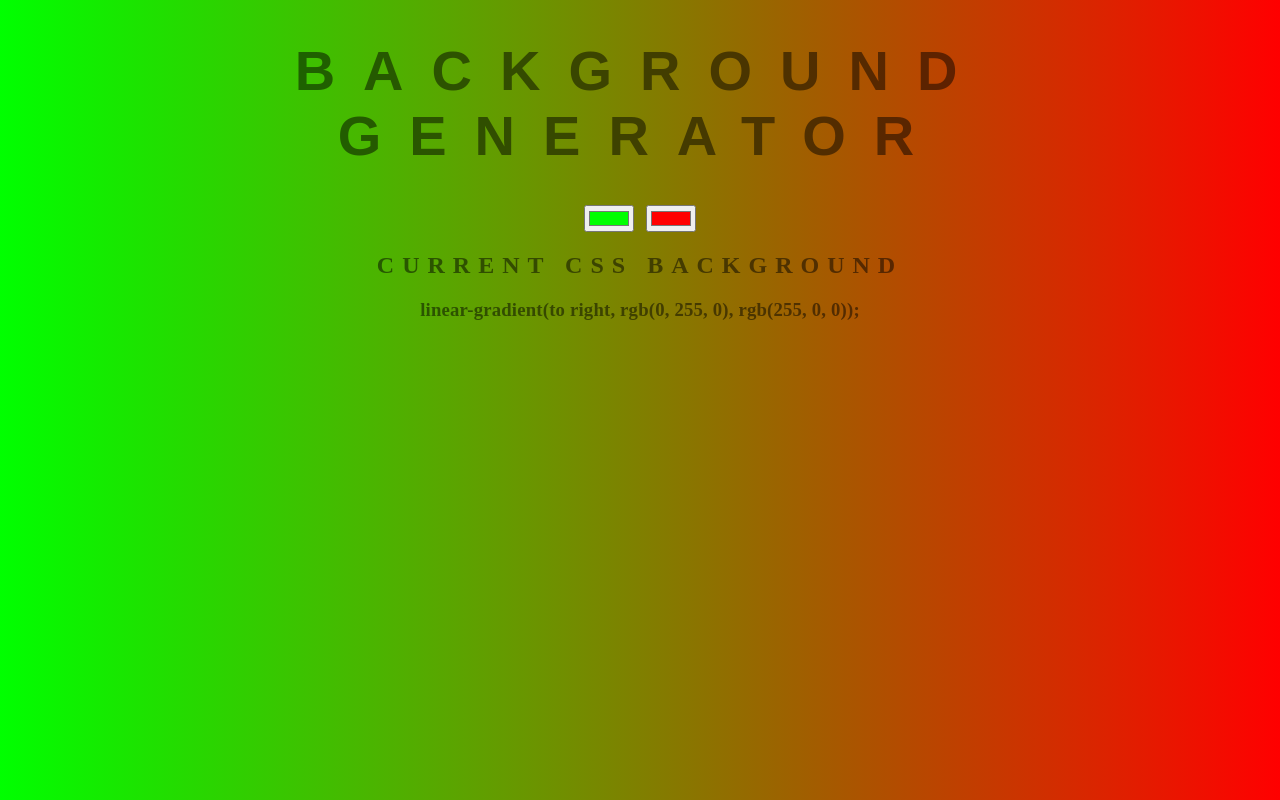
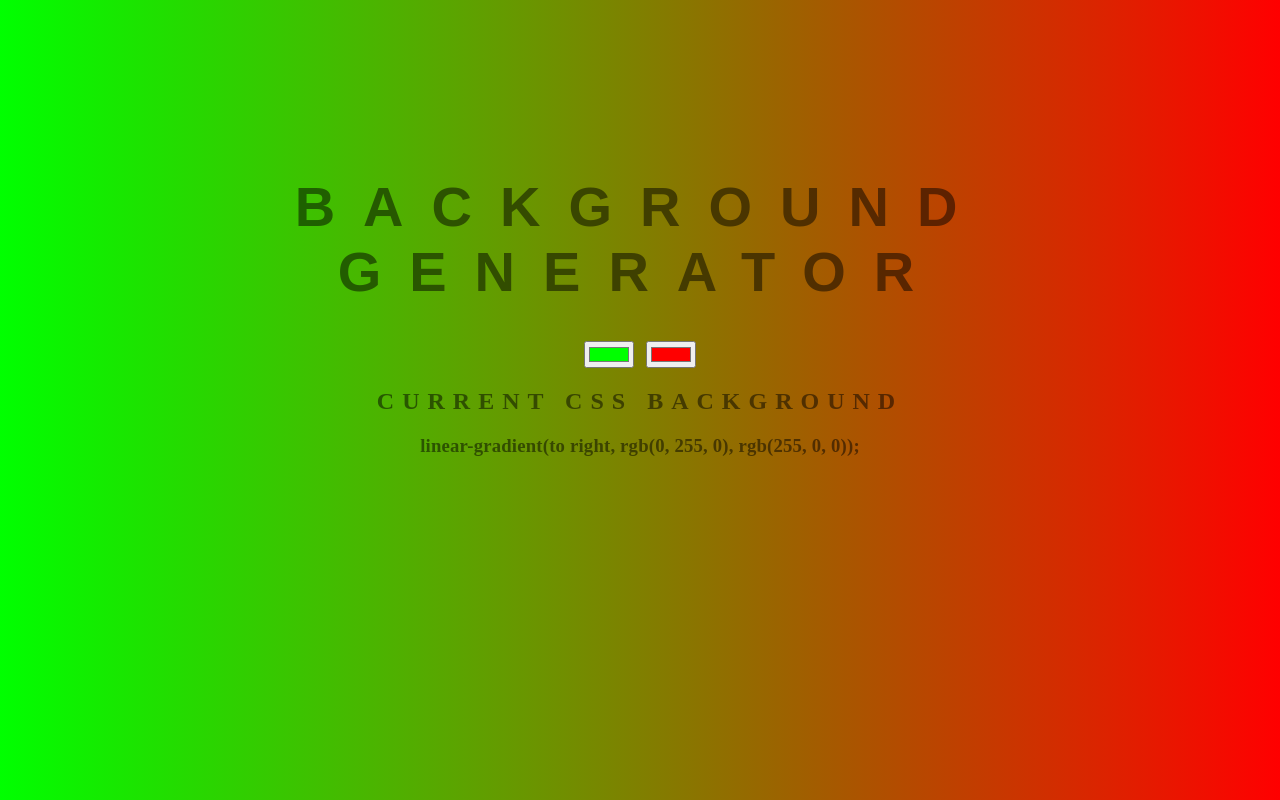
Before and after one commit to DSandberg93/background-gradient-picker, a plain HTML site: page index.html in a window 1280 px wide. Drawn offline with Linux system fonts and the light colour scheme.

Commit message:
Placement adjusments

```diff
--- a/style.css
+++ b/style.css
@@ -4,8 +4,9 @@ body {
 	text-align: center;
 	text-transform: uppercase;
 	letter-spacing: .5em;
-	top: 15%;
+	/* top: 15%; */
 	background: linear-gradient(to right, red, yellow);
+	padding-top: 10%;
 }
 
 h1 {
```
Also changed, not shown: index.html (line endings or trailing spaces).
